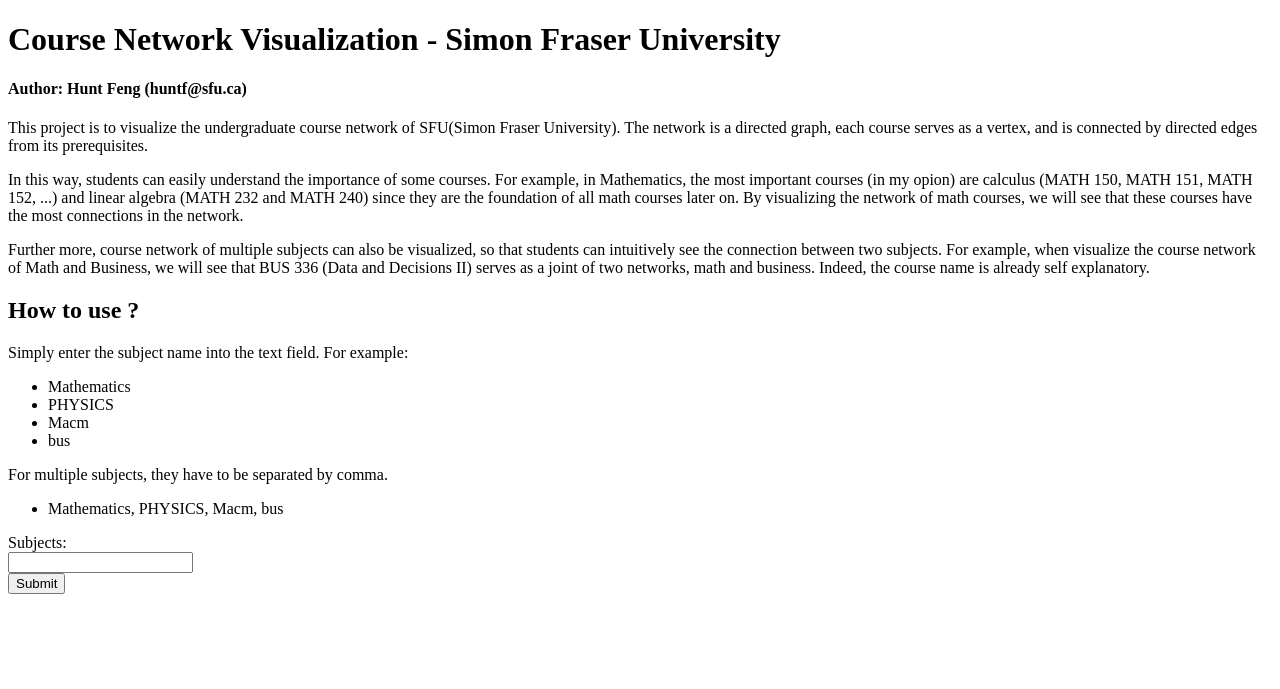
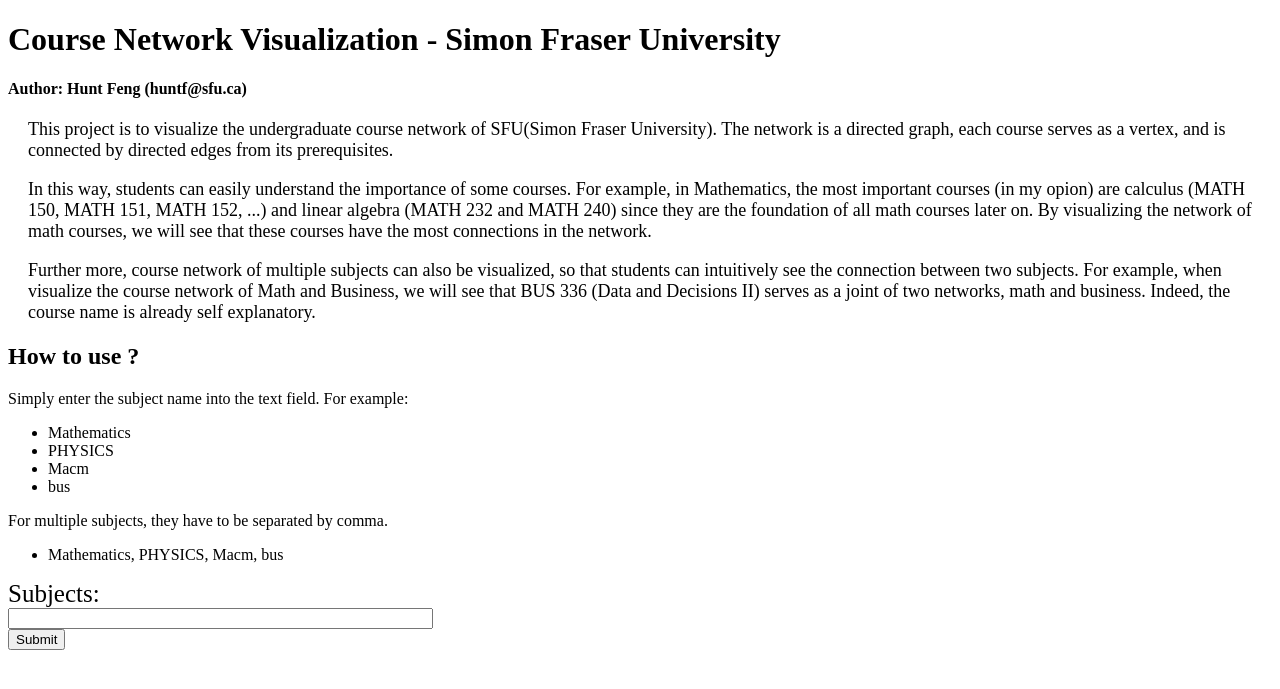
Before and after one commit to HuntFeng/course_network_flask, a Flask app: page / in a window 1280 px wide. Shown: the top 689 px of the page. Run offline with Flask 2, Linux system fonts and the light colour scheme.

Commit message:
final commit

```diff
--- a/templates/index.html
+++ b/templates/index.html
@@ -5,9 +5,9 @@
 <h1>Course Network Visualization - Simon Fraser University</h1>
 <h4>Author: Hunt Feng (huntf@sfu.ca) </h4>
 
-<p>This project is to visualize the undergraduate course network of SFU(Simon Fraser University). The network is a directed graph, each course serves as a vertex, and is connected by directed edges from its prerequisites.</p>
-<p>In this way, students can easily understand the importance of some courses. For example, in Mathematics, the most important courses (in my opion) are calculus (MATH 150, MATH 151, MATH 152, ...) and linear algebra (MATH 232 and MATH 240) since they are the foundation of all math courses later on. By visualizing the network of math courses, we will see that these courses have the most connections in the network. </p>
-<p>Further more, course network of multiple subjects can also be visualized, so that students can intuitively see the connection between two subjects. For example, when visualize the course network of Math and Business, we will see that BUS 336 (Data and Decisions II) serves as a joint of two networks, math and business. Indeed, the course name is already self explanatory. </p>
+<p style="margin-left: 20px; margin-right: 20px; font-size: 18px;">This project is to visualize the undergraduate course network of SFU(Simon Fraser University). The network is a directed graph, each course serves as a vertex, and is connected by directed edges from its prerequisites.</p>
+<p style="margin-left: 20px; margin-right: 20px; font-size: 18px;">In this way, students can easily understand the importance of some courses. For example, in Mathematics, the most important courses (in my opion) are calculus (MATH 150, MATH 151, MATH 152, ...) and linear algebra (MATH 232 and MATH 240) since they are the foundation of all math courses later on. By visualizing the network of math courses, we will see that these courses have the most connections in the network. </p>
+<p style="margin-left: 20px; margin-right: 20px; font-size: 18px;">Further more, course network of multiple subjects can also be visualized, so that students can intuitively see the connection between two subjects. For example, when visualize the course network of Math and Business, we will see that BUS 336 (Data and Decisions II) serves as a joint of two networks, math and business. Indeed, the course name is already self explanatory. </p>
 
 
 <h2> How to use ?</h2>
@@ -25,8 +25,8 @@
 </ul>
 
 <form action="#" method="POST">
-  <label for="subjects">Subjects:</label><br>
-  <input type="text" id="subjects" name="subjects"><br>
+  <label for="subjects" style="font-size: 25px;">Subjects:</label><br>
+  <input type="text" id="subjects" name="subjects" size="50"><br>
   <input type="submit" value="Submit">
 </form>
 
```
